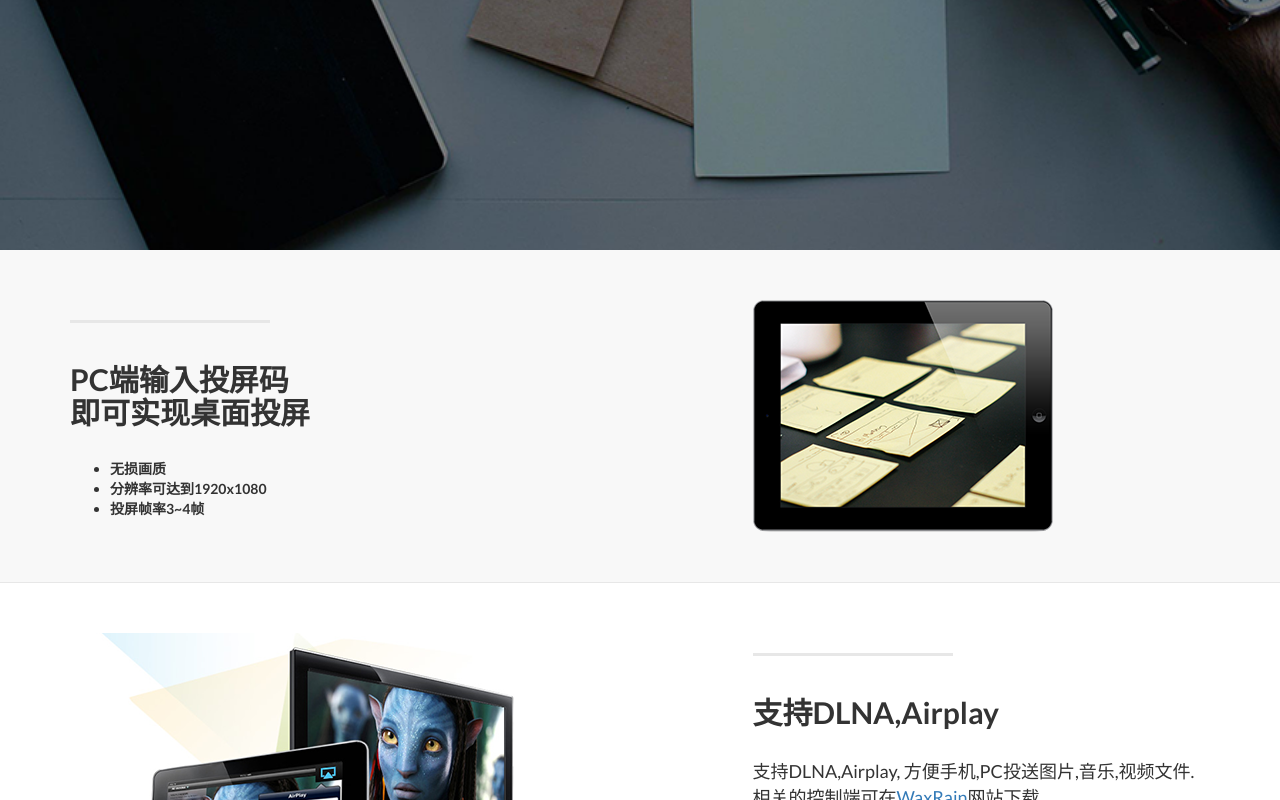
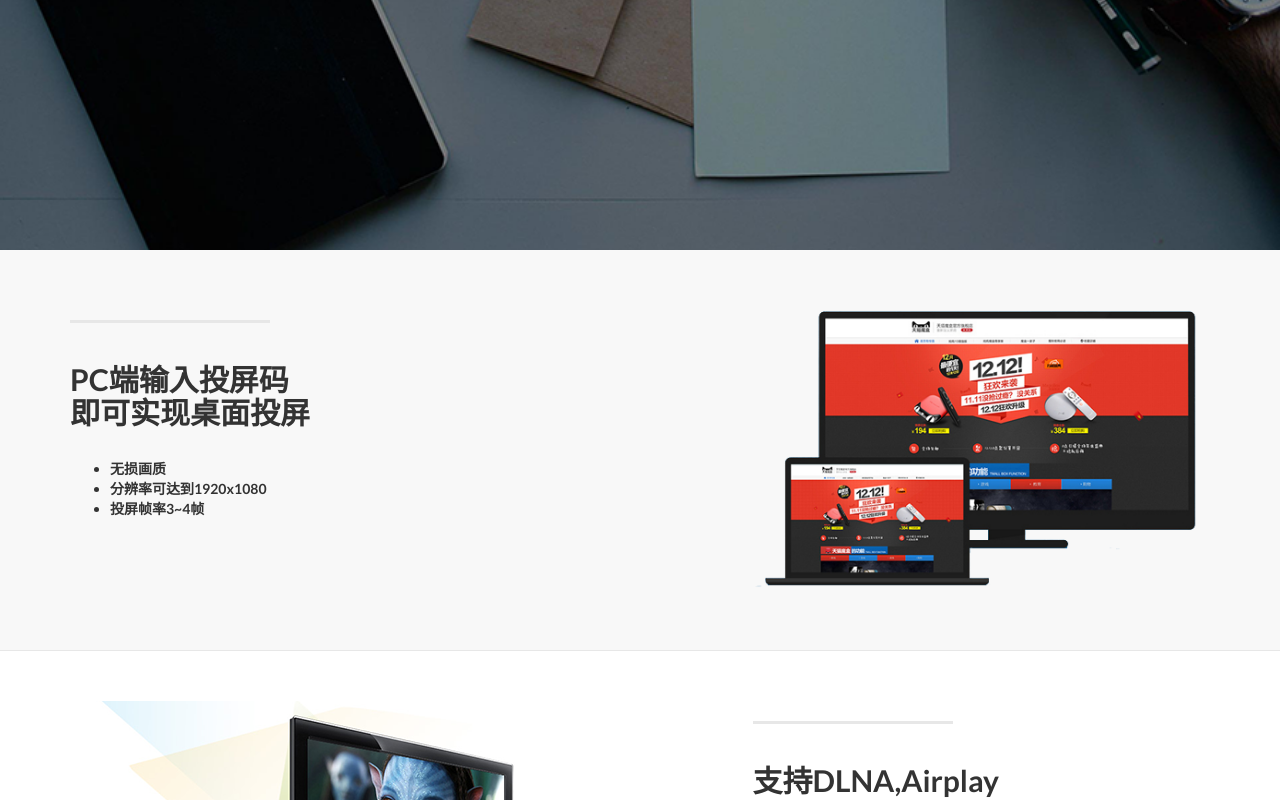
Before and after one commit to zhj016/pcwp, a plain HTML site: page index.html in a window 1280 px wide. Shown: the part 527-1327 px from the top of the page. Drawn offline with Linux system fonts and the light colour scheme.

Commit message:
add pcwp.png

```diff
--- a/index.html
+++ b/index.html
@@ -116,7 +116,7 @@
                     </ul>
                 </div>
                 <div class="col-lg-5 col-lg-offset-2 col-sm-6">
-                    <img class="img-responsive" src="img/ipad.png" alt="">
+                    <img class="img-responsive" src="img/pcwp.png" alt="">
                 </div>
             </div>
 
```
Also changed, not shown: img/pcwp.png (added).
